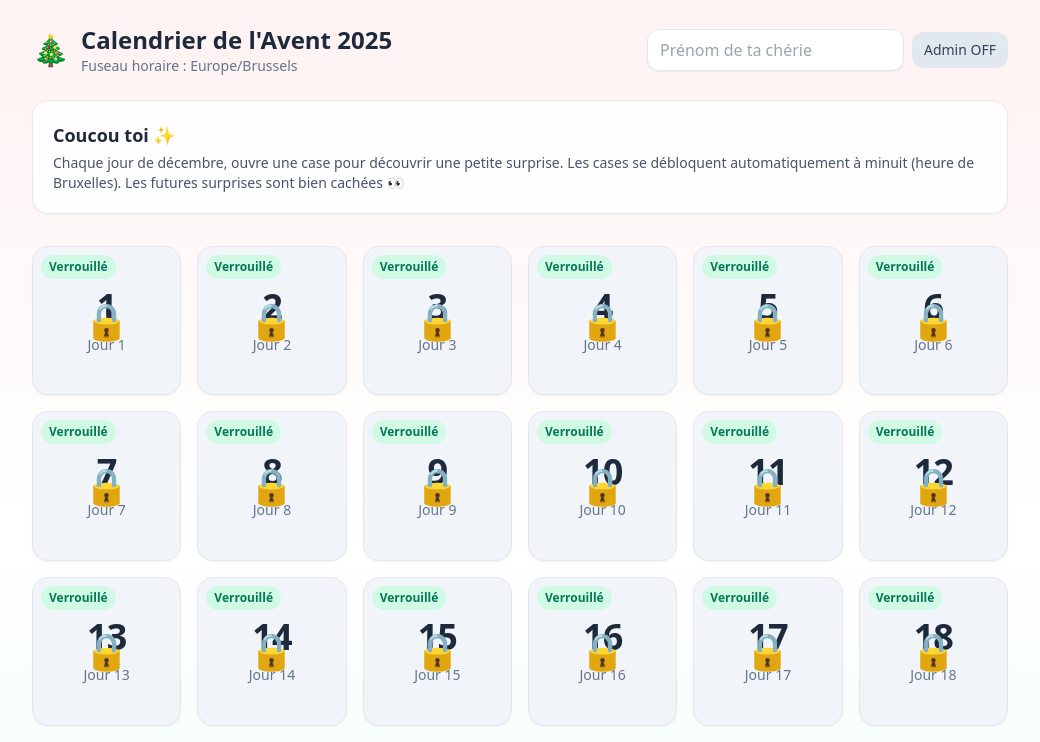
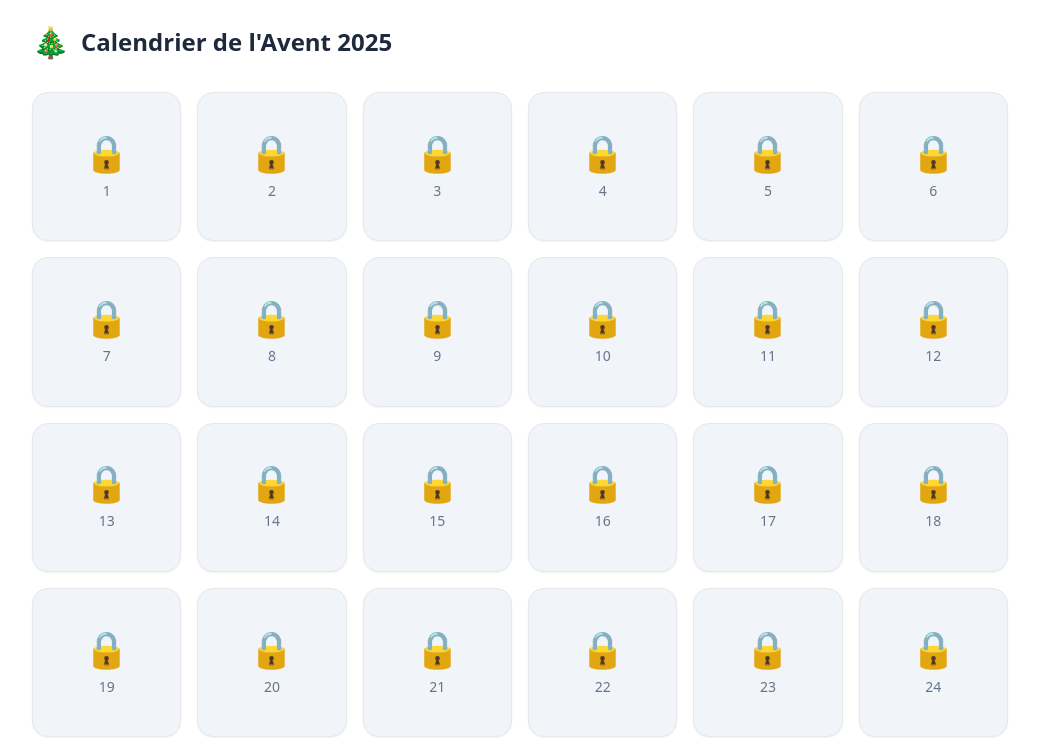
Before and after one commit to Guillaume0704/advent-calendar-app, a React (Vite) app: page / in a window 1280 px wide. Shown: the top 742 px of the page, without its empty margins (120-1160 px from the left). Built offline with nearby package versions, Linux system fonts and the light colour scheme.

Commit message:
Remove admin + small UI/UX upgrade (2025 header, lock/gift tiles, confetti)

```diff
--- a/src/App.jsx
+++ b/src/App.jsx
@@ -1,182 +1,100 @@
-import React, { useMemo, useState, useEffect } from "react";
-// If you want to wire Supabase later, uncomment the following and set env vars
-// import { createClient } from "@supabase/supabase-js";
-// const supabaseUrl = import.meta.env.VITE_SUPABASE_URL;
-// const supabaseKey = import.meta.env.VITE_SUPABASE_ANON_KEY;
-// const supabase = (supabaseUrl && supabaseKey) ? createClient(supabaseUrl, supabaseKey) : null;
+import React, { useEffect, useState } from "react";
 
-// --- Helpers ---
+// --- Config ---
+const ADVENT_YEAR = 2025; // target year for unlocking
+
+// --- Time (Brussels) helpers ---
 function nowBrussels() {
   const n = new Date();
   const s = n.toLocaleString("en-US", { timeZone: "Europe/Brussels" });
   return new Date(s);
 }
 function isDoorOpen(day, n = nowBrussels()) {
-  const y = n.getFullYear();
-  const unlock = new Date(y, 11, day, 0, 0, 0); // December (11)
+  const unlock = new Date(ADVENT_YEAR, 11, day, 0, 0, 0); // December
   return n >= unlock;
 }
 
+// --- Content (edit these upfront) ---
+// Types: "text" | "image" | "video" | "link" | "voucher"
 const DEFAULT_DOORS = Array.from({ length: 24 }).map((_, i) => ({
   id: i + 1,
   title: `Jour ${i + 1}`,
-  type: "text", // text | image | video | link | voucher
-  payload: {
-    text: "Une petite surprise arrive ici ✨",
-    imageUrl: "",
-    videoUrl: "",
-    linkUrl: "",
-    voucher: "",
-  },
+  type: "text",
+  payload: { text: "Surprise 🎄" },
 }));
 
-function loadDoors() {
-  try {
-    const raw = localStorage.getItem("advent_doors");
-    if (!raw) return DEFAULT_DOORS;
-    const parsed = JSON.parse(raw);
-    if (!Array.isArray(parsed) || parsed.length !== 24) return DEFAULT_DOORS;
-    return parsed;
-  } catch {
-    return DEFAULT_DOORS;
-  }
-}
-function saveDoors(doors) {
-  localStorage.setItem("advent_doors", JSON.stringify(doors));
-}
-
-function useDoors() {
-  const [doors, setDoors] = useState(() => loadDoors());
-  useEffect(() => saveDoors(doors), [doors]);
-  return [doors, setDoors];
-}
-
-function classNames(...xs) {
-  return xs.filter(Boolean).join(" ");
-}
-
-// --- Components ---
 export default function App() {
-  const [doors, setDoors] = useDoors();
-  const [selected, setSelected] = useState(null); // door object or null
-  const [admin, setAdmin] = useState(false);
-  const [userName, setUserName] = useState(() => localStorage.getItem("advent_user") || "");
-
-  useEffect(() => {
-    localStorage.setItem("advent_user", userName);
-  }, [userName]);
-
-  // Simple admin unlock: type "joyeuxnoel" in the name field
-  useEffect(() => {
-    if (userName.toLowerCase().trim() === "joyeuxnoel") setAdmin(true);
-  }, [userName]);
-
-  const today = nowBrussels();
-  const year = today.getFullYear();
+  const [doors] = useState(DEFAULT_DOORS);
+  const [selected, setSelected] = useState(null);
 
   return (
-    <div className="min-h-screen bg-gradient-to-b from-red-50 via-white to-emerald-50 text-slate-800">
+    <div className="min-h-screen bg-white text-slate-800">
       <header className="p-6 flex items-center justify-between max-w-5xl mx-auto">
         <div className="flex items-center gap-3">
           <span className="text-3xl">🎄</span>
           <div>
-            <h1 className="text-2xl font-bold">Calendrier de l'Avent {year}</h1>
-            <p className="text-sm text-slate-500">Fuseau horaire : Europe/Brussels</p>
+            <h1 className="text-2xl font-bold">Calendrier de l'Avent {ADVENT_YEAR}</h1>
           </div>
-        </div>
-        <div className="flex items-center gap-2">
-          <input
-            placeholder={"Prénom de ta chérie"}
-            value={userName}
-            onChange={(e) => setUserName(e.target.value)}
-            className="px-3 py-2 rounded-xl border bg-white shadow-sm focus:outline-none focus:ring-2 focus:ring-red-300"
-          />
-          <button
-            onClick={() => setAdmin((v) => !v)}
-            className={classNames(
-              "px-3 py-2 rounded-xl text-sm font-medium",
-              admin ? "bg-emerald-600 text-white" : "bg-slate-200 text-slate-700"
-            )}
-            title="Basculer le mode admin"
-          >
-            {admin ? "Admin ON" : "Admin OFF"}
-          </button>
         </div>
       </header>
 
       <main className="max-w-5xl mx-auto px-6 pb-20">
-        <IntroCard name={userName} />
-
-        <div className="grid grid-cols-2 sm:grid-cols-3 md:grid-cols-4 lg:grid-cols-6 gap-4 mt-8">
+        <div className="grid grid-cols-2 sm:grid-cols-3 md:grid-cols-4 lg:grid-cols-6 gap-4 mt-2">
           {doors.map((d) => (
-            <DoorCard key={d.id} door={d} onOpen={() => setSelected(d)} admin={admin} />
+            <DoorCard key={d.id} door={d} onOpen={() => setSelected(d)} />
           ))}
         </div>
 
         {selected && (
-          <DoorModal
-            door={selected}
-            onClose={() => setSelected(null)}
-            admin={admin}
-            onSave={(updated) => {
-              setDoors((prev) => prev.map((x) => (x.id === updated.id ? updated : x)));
-              setSelected(updated);
-            }}
-          />
+          <DoorModal door={selected} onClose={() => setSelected(null)} />
         )}
       </main>
 
       <footer className="max-w-5xl mx-auto px-6 py-8 text-center text-xs text-slate-500">
-        Fait avec ❤️ pour toi —
-        <span className="inline-block ml-1">{new Intl.DateTimeFormat("fr-BE", { dateStyle: "full", timeStyle: "short", timeZone: "Europe/Brussels" }).format(nowBrussels())}</span>
+        Fait avec ❤️ — installable comme app (PWA) et fonctionne hors ligne.
       </footer>
     </div>
   );
 }
 
-function IntroCard({ name }) {
-  return (
-    <div className="rounded-2xl bg-white/80 backdrop-blur border shadow-sm p-5">
-      <h2 className="text-lg font-semibold">Coucou {name ? name + " ✨" : "toi ✨"}</h2>
-      <p className="text-sm text-slate-600 mt-1">
-        Chaque jour de décembre, ouvre une case pour découvrir une petite surprise. Les cases se débloquent
-        automatiquement à minuit (heure de Bruxelles). Les futures surprises sont bien cachées 👀
-      </p>
-    </div>
-  );
-}
+function DoorCard({ door, onOpen }) {
+  const open = isDoorOpen(door.id);
 
-function DoorCard({ door, onOpen, admin }) {
-  const open = isDoorOpen(door.id);
   return (
     <button
       onClick={onOpen}
-      className={classNames(
-        "relative aspect-square rounded-2xl p-3 border shadow-sm transition hover:shadow-md",
-        open ? "bg-white" : "bg-slate-100 cursor-pointer",
+      className={[
+        "relative aspect-square rounded-2xl p-3 border shadow-sm transition",
+        open ? "bg-white hover:shadow-md" : "bg-slate-100 cursor-not-allowed",
+      ].join(" ")}
+      disabled={!open}
+      title={open ? `Ouvrir le jour ${door.id}` : `Verrouillé jusqu'au ${door.id} décembre`}
+      aria-label={open ? `Jour ${door.id} ouvrable` : `Jour ${door.id} verrouillé`}
+    >
+      <div className="w-full h-full flex flex-col items-center justify-center select-none">
+        {open ? (
+          <>
+            <span className="text-4xl" aria-hidden>🎁</span>
+            <span className="mt-2 text-sm text-slate-600">Jour {door.id}</span>
+          </>
+        ) : (
+          <>
+            <span className="text-4xl" aria-hidden>🔒</span>
+            <span className="mt-2 text-sm text-slate-500">{door.id}</span>
+          </>
         )}
-      disabled={!open && !admin}
-      title={open ? `Ouvrir le jour ${door.id}` : `Verrouillé jusqu'au ${door.id} décembre`}
-    >
-      <div className="absolute top-2 left-2 text-xs font-semibold px-2 py-1 rounded-full bg-emerald-100 text-emerald-700">
-        {open ? "Ouvert" : "Verrouillé"}
       </div>
-      <div className="w-full h-full flex flex-col items-center justify-center select-none">
-        <span className="text-4xl font-black tracking-tight">{door.id}</span>
-        <span className="mt-2 text-sm text-slate-500">{door.title}</span>
-      </div>
-      {!open && !admin && (
-        <span className="absolute inset-0 flex items-center justify-center text-4xl">🔒</span>
-      )}
     </button>
   );
 }
 
-function DoorModal({ door, onClose, admin, onSave }) {
-  const [draft, setDraft] = useState(door);
-  const open = isDoorOpen(door.id);
+function DoorModal({ door, onClose }) {
+  useEffect(() => {
+    // subtle confetti on open (emoji-based, zero deps)
+    tinyConfetti();
+  }, [door?.id]);
 
-  useEffect(() => setDraft(door), [door]);
+  const { type, payload } = door;
 
   return (
     <div className="fixed inset-0 z-50 bg-black/40 flex items-center justify-center p-4" onClick={onClose}>
@@ -184,36 +102,12 @@ function DoorModal({ door, onClose, admin, onSave }) {
         <div className="p-4 border-b flex items-center justify-between">
           <div>
             <h3 className="text-lg font-semibold">Jour {door.id}</h3>
-            <p className="text-xs text-slate-500">{open ? "Débloqué" : "Verrouillé (admin peut prévisualiser)"}</p>
+            <p className="text-xs text-slate-500">{door.title}</p>
           </div>
           <button className="px-3 py-1 text-sm bg-slate-100 rounded-xl" onClick={onClose}>Fermer</button>
         </div>
 
-        <div className="p-4">
-          {!open && !admin ? (
-            <div className="text-center py-10 text-slate-500">
-              🔒 Patience… Reviens le {door.id} décembre à partir de minuit (Bruxelles).
-            </div>
-          ) : (
-            <RevealView door={draft} />
-          )}
-        </div>
-
-        {admin && (
-          <div className="p-4 border-t bg-slate-50">
-            <AdminEditor draft={draft} setDraft={setDraft} onSave={() => onSave(draft)} />
-          </div>
-        )}
-      </div>
-    </div>
-  );
-}
-
-function RevealView({ door }) {
-  const { type, payload } = door;
-  return (
-    <div className="space-y-3">
-      <h4 className="text-base font-semibold">{door.title}</h4>
+        <div className="p-5">
           {type === "text" && (
             <p className="text-sm leading-relaxed whitespace-pre-wrap">{payload.text || "(Vide)"}</p>
           )}
@@ -221,150 +115,46 @@ function RevealView({ door }) {
             <img src={payload.imageUrl} alt="Surprise" className="w-full rounded-xl border" />
           )}
           {type === "video" && payload.videoUrl && (
-        <video src={payload.videoUrl} controls className="w-full rounded-xl border" />)
-      }
+            <video src={payload.videoUrl} controls playsInline className="w-full rounded-xl border" />
+          )}
           {type === "link" && payload.linkUrl && (
-        <a
-          href={payload.linkUrl}
-          target="_blank" rel="noreferrer"
-          className="inline-flex items-center gap-2 px-3 py-2 rounded-xl bg-emerald-600 text-white text-sm"
-        >
+            <a href={payload.linkUrl} target="_blank" rel="noreferrer" className="inline-flex items-center gap-2 px-3 py-2 rounded-xl bg-slate-900 text-white text-sm">
               Ouvrir le lien 🔗
             </a>
           )}
           {type === "voucher" && (
-        <div className="rounded-xl border p-3 bg-amber-50">
-          <div className="text-xs uppercase text-amber-700">Bon cadeau</div>
+            <div className="rounded-xl border p-3 bg-emerald-50">
+              <div className="text-xs uppercase text-emerald-700">Bon cadeau</div>
               <div className="text-lg font-bold">{payload.voucher || "(à définir)"}</div>
             </div>
           )}
         </div>
+      </div>
+    </div>
   );
 }
 
-function AdminEditor({ draft, setDraft, onSave }) {
-  const setPayload = (k, v) => setDraft((d) => ({ ...d, payload: { ...d.payload, [k]: v } }));
-  return (
-    <div className="space-y-3">
-      <div className="grid grid-cols-1 sm:grid-cols-2 gap-3">
-        <label className="text-sm">
-          <span className="block text-slate-600 mb-1">Titre</span>
-          <input
-            className="w-full px-3 py-2 rounded-xl border bg-white"
-            value={draft.title}
-            onChange={(e) => setDraft({ ...draft, title: e.target.value })}
-          />
-        </label>
-        <label className="text-sm">
-          <span className="block text-slate-600 mb-1">Type</span>
-          <select
-            className="w-full px-3 py-2 rounded-xl border bg-white"
-            value={draft.type}
-            onChange={(e) => setDraft({ ...draft, type: e.target.value })}
-          >
-            <option value="text">Texte</option>
-            <option value="image">Image (URL)</option>
-            <option value="video">Vidéo (URL)</option>
-            <option value="link">Lien</option>
-            <option value="voucher">Bon</option>
-          </select>
-        </label>
-      </div>
-
-      {draft.type === "text" && (
-        <label className="text-sm block">
-          <span className="block text-slate-600 mb-1">Texte</span>
-          <textarea
-            rows={4}
-            className="w-full px-3 py-2 rounded-xl border bg-white"
-            value={draft.payload.text}
-            onChange={(e) => setPayload("text", e.target.value)}
-          />
-        </label>
-      )}
-
-      {draft.type === "image" && (
-        <label className="text-sm block">
-          <span className="block text-slate-600 mb-1">Image URL</span>
-          <input
-            className="w-full px-3 py-2 rounded-xl border bg-white"
-            value={draft.payload.imageUrl}
-            onChange={(e) => setPayload("imageUrl", e.target.value)}
-            placeholder="https://…"
-          />
-        </label>
-      )}
-
-      {draft.type === "video" && (
-        <label className="text-sm block">
-          <span className="block text-slate-600 mb-1">Vidéo URL</span>
-          <input
-            className="w-full px-3 py-2 rounded-xl border bg-white"
-            value={draft.payload.videoUrl}
-            onChange={(e) => setPayload("videoUrl", e.target.value)}
-            placeholder="https://…"
-          />
-        </label>
-      )}
-
-      {draft.type === "link" && (
-        <label className="text-sm block">
-          <span className="block text-slate-600 mb-1">Lien URL</span>
-          <input
-            className="w-full px-3 py-2 rounded-xl border bg-white"
-            value={draft.payload.linkUrl}
-            onChange={(e) => setPayload("linkUrl", e.target.value)}
-            placeholder="https://…"
-          />
-        </label>
-      )}
-
-      {draft.type === "voucher" && (
-        <label className="text-sm block">
-          <span className="block text-slate-600 mb-1">Texte du bon</span>
-          <input
-            className="w-full px-3 py-2 rounded-xl border bg-white"
-            value={draft.payload.voucher}
-            onChange={(e) => setPayload("voucher", e.target.value)}
-            placeholder="Ex: 1 massage de 30 min 💆‍♀️"
-          />
-        </label>
-      )}
-
-      <div className="flex items-center justify-end gap-2">
-        <button className="px-4 py-2 rounded-xl bg-slate-100" onClick={onSave}>Enregistrer</button>
-      </div>
-
-      <details className="mt-3">
-        <summary className="cursor-pointer text-sm text-slate-600">Exporter / Importer</summary>
-        <div className="mt-2 grid grid-cols-1 sm:grid-cols-2 gap-2">
-          <button
-            className="px-3 py-2 rounded-xl bg-emerald-600 text-white text-sm"
-            onClick={() => {
-              const data = localStorage.getItem("advent_doors") || "";
-              navigator.clipboard.writeText(data);
-              alert("Copié dans le presse-papiers ✅");
-            }}
-          >
-            Copier le JSON
-          </button>
-          <button
-            className="px-3 py-2 rounded-xl bg-red-600 text-white text-sm"
-            onClick={() => {
-              if (!confirm("Réinitialiser toutes les cases ?")) return;
-              localStorage.removeItem("advent_doors");
-              location.reload();
-            }}
-          >
-            Réinitialiser (24 cases par défaut)
-          </button>
-        </div>
-      </details>
-
-      <p className="text-[11px] text-slate-500 mt-2">
-        Astuce: mets "joyeuxnoel" comme nom en haut pour activer l'admin (ou clique Admin OFF/ON). Pour une vraie sécurité,
-        connecte une base (Supabase) et sers les contenus du jour à l'appel.
-      </p>
-    </div>
-  );
+function tinyConfetti() {
+  const root = document.body;
+  const n = 14;
+  for (let i = 0; i < n; i++) {
+    const el = document.createElement('div');
+    el.textContent = ['✨','🎉','🎊'][Math.floor(Math.random()*3)];
+    el.style.position = 'fixed';
+    el.style.zIndex = '9999';
+    el.style.left = (window.innerWidth / 2) + (Math.random()*120 - 60) + 'px';
+    el.style.top = (window.innerHeight / 2) + (Math.random()*40 - 20) + 'px';
+    el.style.fontSize = (16 + Math.random()*12) + 'px';
+    el.style.transition = 'transform 900ms ease-out, opacity 900ms ease-out';
+    el.style.willChange = 'transform, opacity';
+    root.appendChild(el);
+    requestAnimationFrame(() => {
+      const dx = (Math.random() - 0.5) * 260;
+      const dy = 180 + Math.random() * 200;
+      const rot = (Math.random() - 0.5) * 240;
+      el.style.transform = `translate(${dx}px, ${dy}px) rotate(${rot}deg)`;
+      el.style.opacity = '0';
+    });
+    setTimeout(() => root.removeChild(el), 1000);
   }
+}
```
Lines whose indentation alone changed are shown as unchanged.
